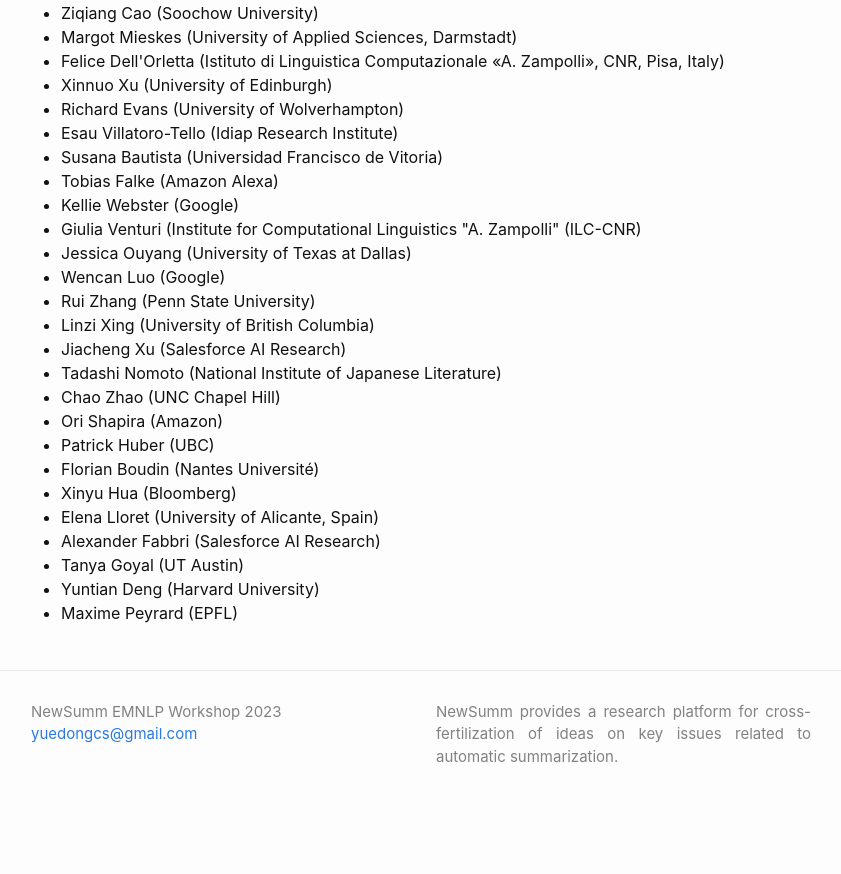
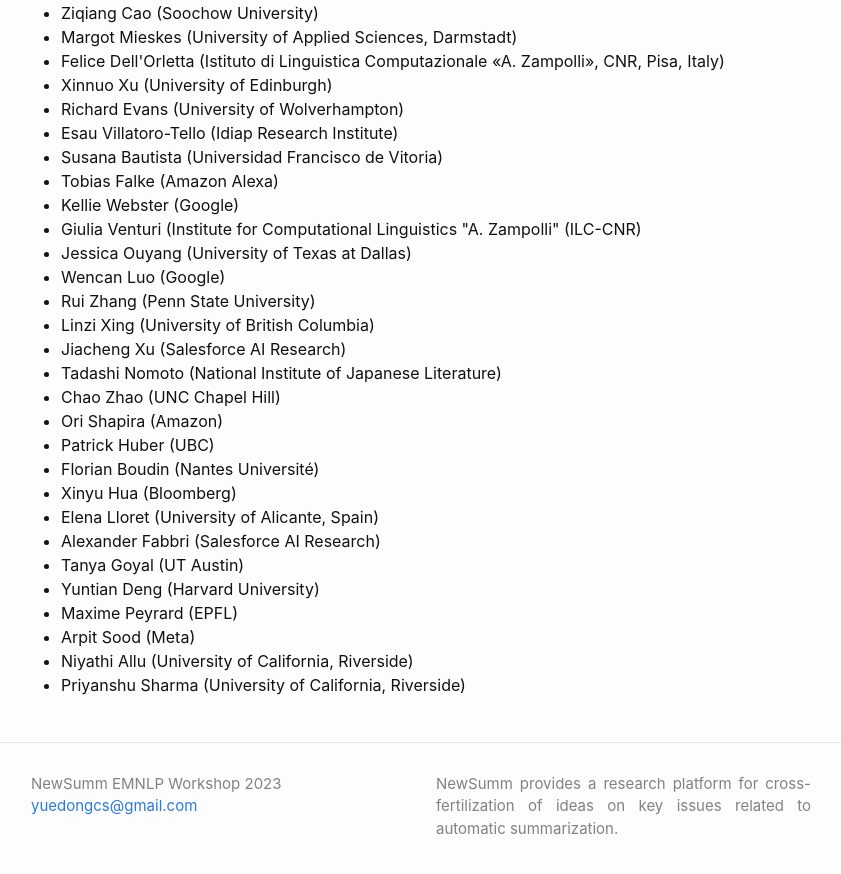
Before and after one commit to newsumm/2025, a Jekyll site: the page built from index.md, in a window 1280 px wide and 900 px high, scrolled down 3769 px. Shown: the top 874 px of the window, without its empty margins (219-1060 px from the left). Built offline with Jekyll 4.4.1, drawn with Linux system fonts in a browser that asks for light colours; before the commit the page ends 4597 px from its top, so only the background shows below that.

Commit message:
Update index.md

```diff
--- a/index.md
+++ b/index.md
@@ -241,4 +241,7 @@ TBA
 <li>Tanya Goyal (UT Austin)</li>
 <li>Yuntian Deng (Harvard University)</li>
 <li>Maxime Peyrard (EPFL)</li>
+<li>Arpit Sood (Meta)</li>
+<li>Niyathi Allu (University of California, Riverside)</li>
+<li>Priyanshu Sharma (University of California, Riverside)</li>
 </ul>
```
